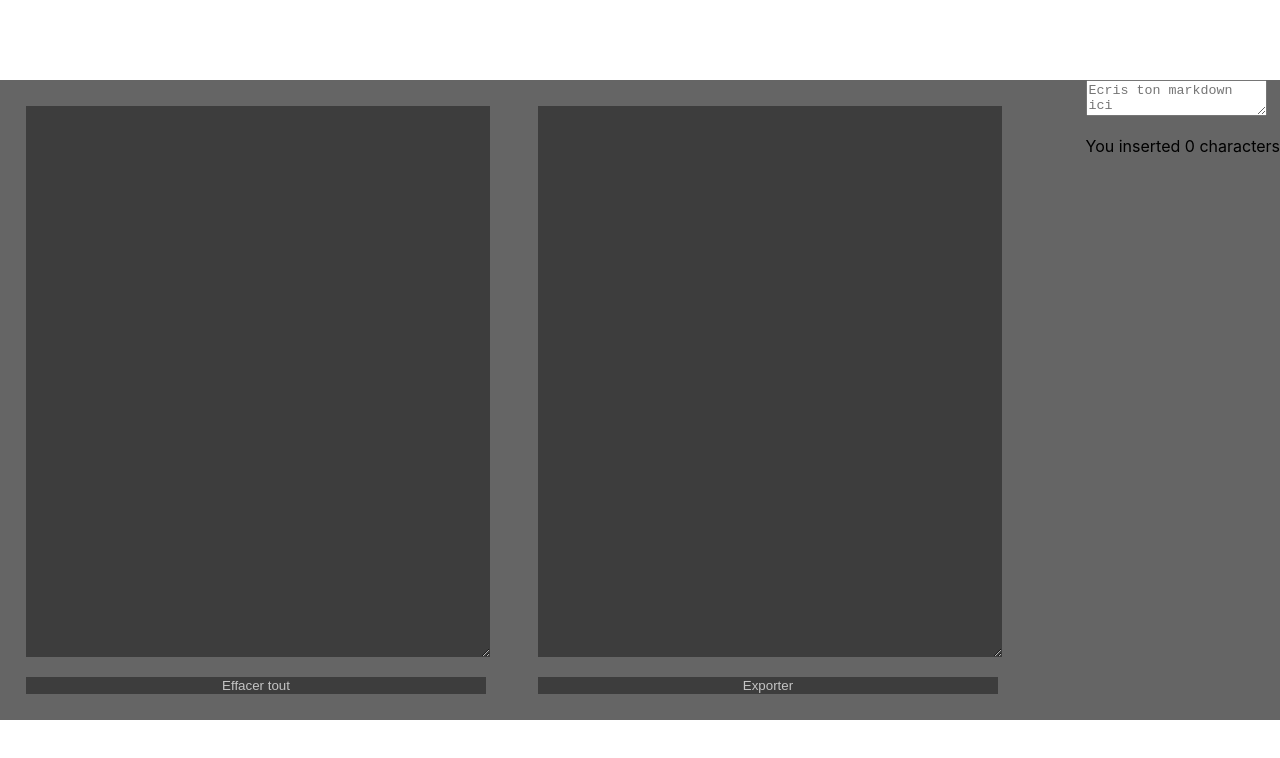
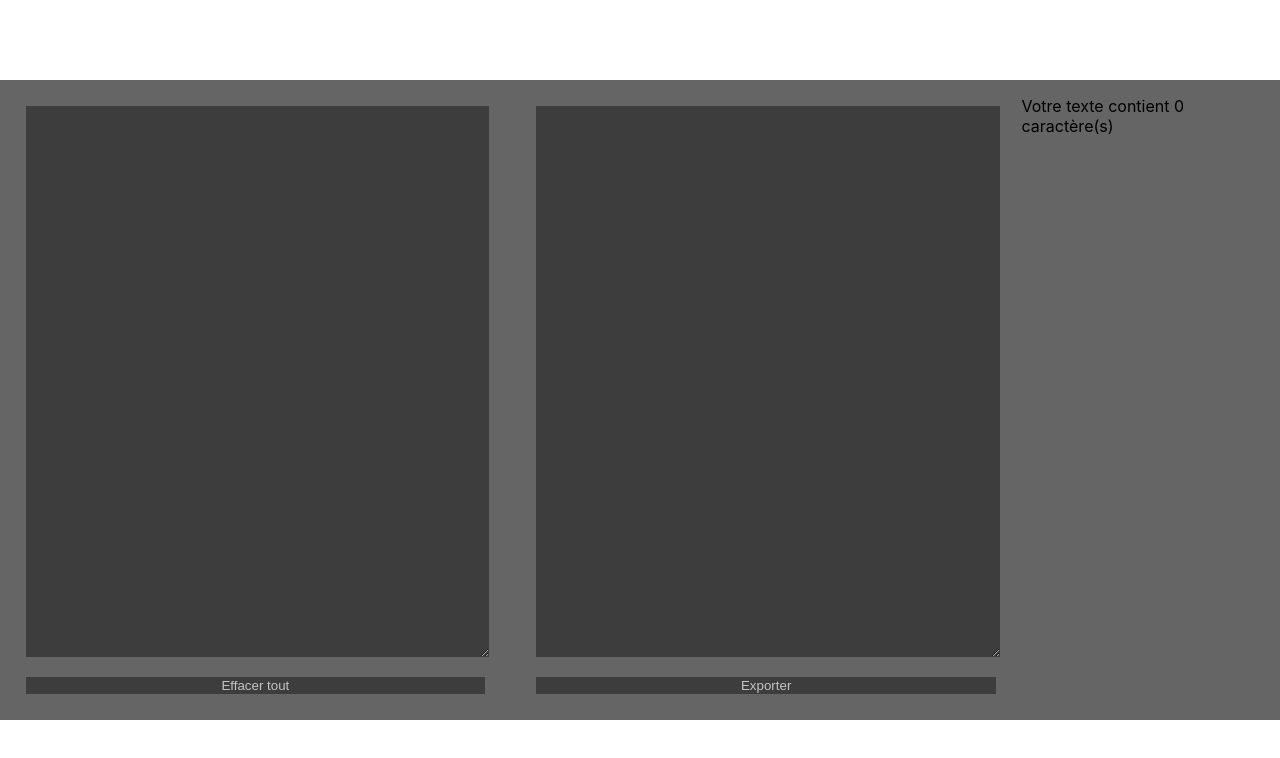
Before and after one commit to XeniaR1S/markode, a React (Create React App) app in the folder markode/: page / in a window 1280 px wide. Shown: the top 758 px of the page. Built offline with nearby package versions, Linux system fonts and the light colour scheme.

Commit message:
main merged with footer, functionnal updates. Converter & counter working

```diff
--- a/markode/src/components/Counter.jsx
+++ b/markode/src/components/Counter.jsx
@@ -3,7 +3,7 @@ import React from 'react'
 class Counter extends React.Component{
     render() {
       return (
-          <p id="counter">You inserted {this.props.numChar} characters</p>
+          <p id="counter">Votre texte contient {this.props.numChar} caractère(s)</p>
       );
     }
   }
--- a/markode/src/components/CounterText.jsx
+++ /dev/null
@@ -1,11 +0,0 @@
-import React from 'react'
-
-class CounterText extends React.Component{
-    render() {
-      return (
-            <textarea id="counterText" placeholder="Ecris ton markdown ici" onChange={this.props.countChar}/>
-      );
-    }
-  }
-
-  export default CounterText
--- a/markode/src/components/Footer.jsx
+++ b/markode/src/components/Footer.jsx
@@ -1,13 +1,11 @@
 import React from "react"
-import CounterText from "./CounterText"
 import Counter from "./Counter"
 
 class Footer extends React.Component{
     render() {
       return (
         <div id="footer">
-         < CounterText countChar={this.props.countChar}/>
-         < Counter numChar={this.props.numChar}/>
+          < Counter numChar={this.props.numChar}/>
         </div>
       );
     }
```
Also changed, not shown: markode/src/components/AllFooter.jsx (deleted, +0 -28 lines).
